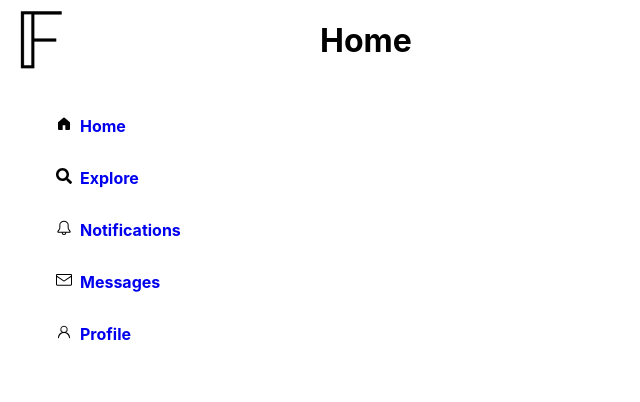
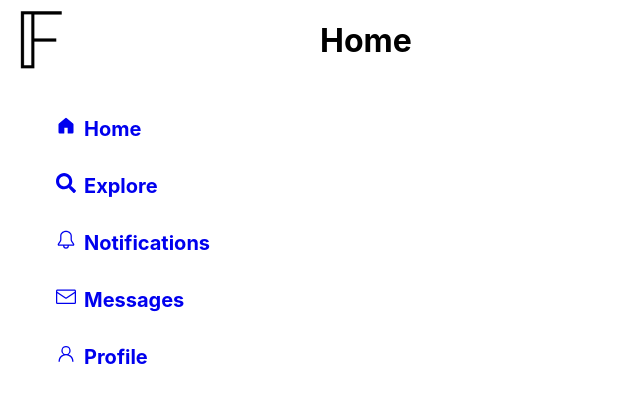
Before and after one commit to forrestmorrison/f, a React (Create React App) app in the folder client/: page / in a window 1280 px wide. Shown: the top 402 px of the page, without its empty margins (0-640 px from the left). Built offline with nearby package versions, Linux system fonts and the light colour scheme.

Commit message:
moved icons inside nav links

```diff
--- a/client/src/components/Nav.js
+++ b/client/src/components/Nav.js
@@ -8,11 +8,11 @@ const Nav = () => {
     <div className='nav'>
       <img src={FLogo} alt='' className='f-logo'/>
       <ul>
-        <li><GoHomeFill className='icon' /><Link to='/'>Home</Link></li>
-        <li><FaSearch className='icon' /><Link to='/explore'>Explore</Link></li>
-        <li><GoBell className='icon' /><Link to='/notifications'>Notifications</Link></li>
-        <li><GoMail className='icon' /><Link to='/messages'>Messages</Link></li>
-        <li><GoPerson className='icon' /><Link to='/profile'>Profile</Link></li>
+        <li><Link to='/'><GoHomeFill className='icon' />Home</Link></li>
+        <li><Link to='/explore'><FaSearch className='icon' />Explore</Link></li>
+        <li><Link to='/notifications'><GoBell className='icon' />Notifications</Link></li>
+        <li><Link to='/messages'><GoMail className='icon' />Messages</Link></li>
+        <li><Link to='/profile'><GoPerson className='icon' />Profile</Link></li>
       </ul>
     </div>
   )
--- a/client/src/index.css
+++ b/client/src/index.css
@@ -43,6 +43,7 @@ ul {
 }
 
 a {
+  font-size: 20px;
   font-weight: bold;
   text-decoration: none;
 }
```
